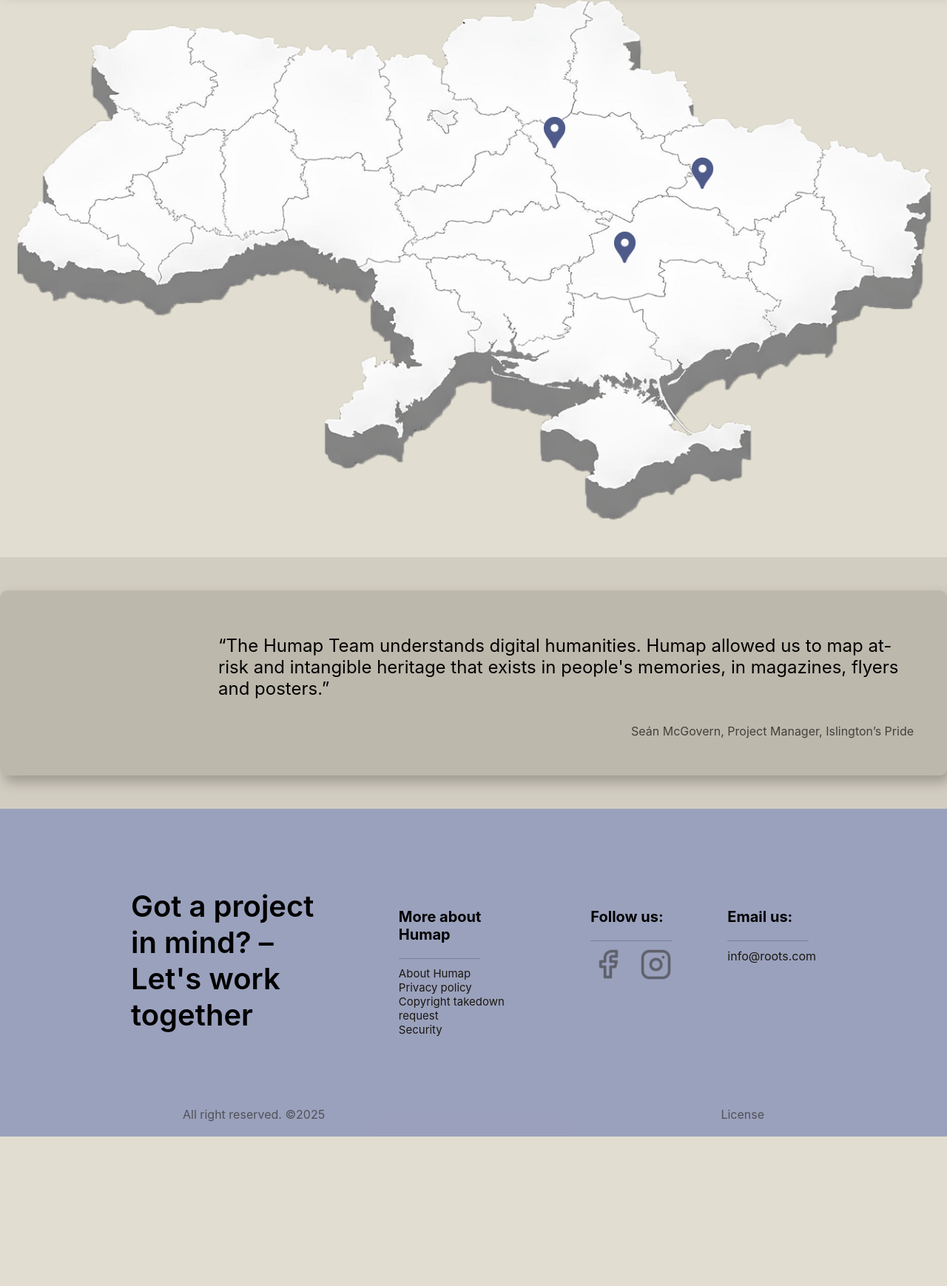
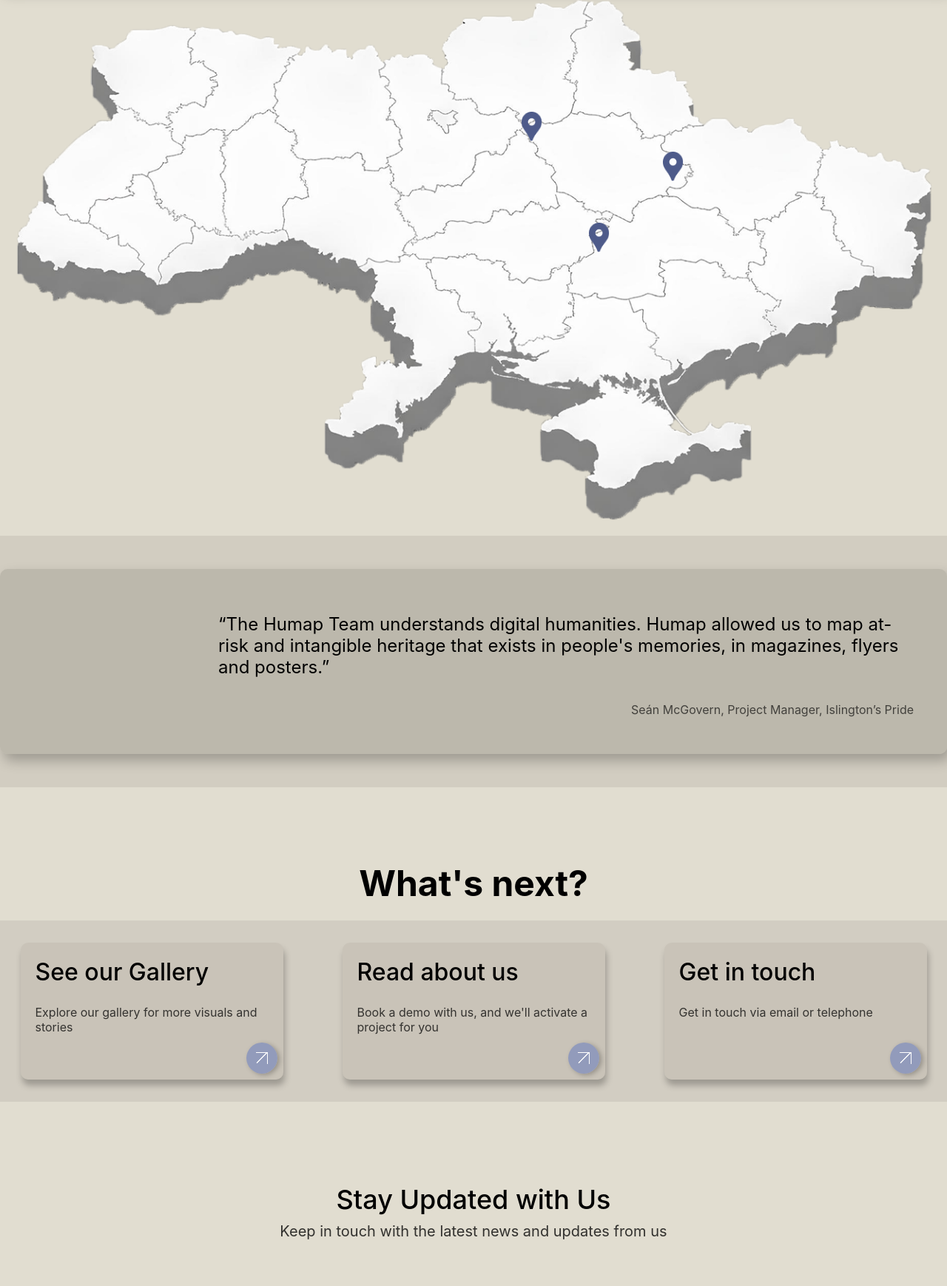
Before and after one commit to LizaTreska/project, a website: page public/index.html in a window 1280 px wide. Shown: the part 1033-2771 px from the top of the page at 74% size. Before the commit the page ends 2569 px from the top, so only its background shows below. Drawn offline with nearby package versions, Linux system fonts and the light colour scheme.

Commit message:
add changes

```diff
--- a/public/index.html
+++ b/public/index.html
@@ -17,7 +17,7 @@
         <li><a href="#!" class="header_link_gallery">Gallery</a></li>
         <li><a href="#!" class="header_link_contacts">Members</a></li>
         <li><a href="#!" class="header_link_contacts">Tools</a></li>
-        <li><a href="/form.html" class="header_link_contacts">Join Us</a></li>
+        <li><a href="/public/form.html" class="header_link_contacts">Join Us</a></li>
       </ul>
     </nav>
     <a href="./regist.html" class="btn">Get in touch</a>
@@ -86,10 +86,54 @@
     <div class="text-container">
     <p class="text-quote">
       “The Humap Team understands digital humanities. Humap allowed us to map at-risk and intangible heritage that exists
-      in people's memories, in magazines, flyers and posters.”
+      in people's memories, in magazines, flyers <br> and posters.”
     </p>
     <p class="quote-author">Seán McGovern, Project Manager, Islington’s Pride</p>
     </div>
+  </div>
+</section>
+<section class="whats-next">
+    <h2>What's next?</h2>
+    <div class="container-wats-next">
+    <div class="cards">
+      <div class="card">
+        <h3>See our Gallery</h3>
+        <p>Explore our gallery for more visuals and stories</p>
+        <div class="arrow">
+          <button class="btn_nav"></button>
+        </div>
+      </div>
+
+      <div class="card">
+        <h3>Read about us</h3>
+        <p>Book a demo with us, and we'll activate a project for you</p>
+        <div class="arrow">
+          <button class="btn_nav"></button>
+        </div>
+      </div>
+
+      <div class="card">
+        <h3>Get in touch</h3>
+        <p>Get in touch via email or telephone</p>
+        <div class="arrow">
+          <button class="btn_nav"></button>
+        </div>
+      </div>
+    </div>
+  </div>
+</section>
+<section class="form">
+  <h2>Stay Updated with Us</h2>
+  <p>Keep in touch with the latest news and updates from us</p>
+  <div class="form-main">
+    <div class="container-form">
+    <div class="design"></div>
+    <form action="">
+       <input type="text" name="name" placeholder="Name" required>
+      <input type="email" name="email" placeholder="Email" required>
+    </form>
+    <button class="submit-btn">Subscribe</button>
+  </div>
   </div>
 </section>
     <script src="https://cdn.jsdelivr.net/npm/swiper@8.4.5/swiper-bundle.min.js"></script>
--- a/public/style.css
+++ b/public/style.css
@@ -27,6 +27,10 @@ p {
 form {
   display: flex;
   flex-direction: column;
+}
+
+h3 {
+  margin: 0;
 }
 
 /* header */
@@ -176,6 +180,7 @@ form {
   background-color: rgba(135, 147, 188, 0.82);
   box-shadow: 3px 2px 6.7px 0 rgba(0, 0, 0, 0.25);
   position: relative;
+  border: none;
 
   transition: scale 0.3s;
 }
@@ -247,7 +252,7 @@ form {
   flex-shrink: 0;
 }
 
-/*сторінка форма*/
+/*форми*/
 
 .container {
   background-color: rgba(179, 174, 163, 0.28);
@@ -382,6 +387,12 @@ input::placeholder {
   align-items: center;
 }
 
+.form-main input {
+  width: 580px;
+  height: 70px;
+  margin-bottom: 40px;
+}
+
 .checkbox-group {
   background: rgba(255, 255, 255, 0.6);
   max-height: 200px;
@@ -400,7 +411,7 @@ input::placeholder {
   align-items: center;
 }
 
-button {
+.submit-btn {
   background-color: rgba(147, 155, 187, 1);
   color: rgba(41, 40, 37, 1);
   border: none;
@@ -411,16 +422,28 @@ button {
   font-size: 20px;
   text-align: left;
   padding-left: 25px;
+  box-shadow: 5px 9px 17.3px -1px rgba(0, 0, 0, 0.25);
+  transition: scale 0.3s;
 }
 
+.submit-btn:hover {
+  transform: scale(1.1);
+}
+
+
 .form-join button {
-width: 700px;
+width: 725px;
 height: 64px;
 }
 
 .form-signup button,
 .form-login button {
   width: 500px;
+  height: 70px;
+}
+
+.form-main button {
+  width: 605px;
   height: 70px;
 }
 
@@ -527,40 +550,49 @@ height: 64px;
   padding: 0 70px;
 }
 
-/*map*/
 .map {
   display: flex;
   justify-content: center;
 }
+
 .map-container {
-  width: 1335px;
-  height: 770px;
   position: relative;
+  width: 100%;
+  max-width: 1335px;
+}
+
+.map-img {
+  width: 100%;
+  height: auto;
+  display: block;
 }
 
 .map-icon {
-    position: absolute;
-    transition: transform 0.3s;
-    width: 30.02px;
-    height: 43.32px;
-    opacity: 1;
+  position: absolute;
+  transition: transform 0.3s;
+  width: 2.2%; /* замість фіксованих px */
+  height: auto;
+  opacity: 1;
 }
+
 .map-icon:hover {
-    transform: scale(1.1);
+  transform: scale(1.1);
 }
+
+/* координати у відсотках відносно зображення */
 .icon-1 {
-  top: 175px;
-  left: 735px;
+  top: 22.7%;
+  left: 55.1%;
 }
 
 .icon-2 {
-  top: 230px;
-  left: 935px;
+  top: 29.9%;
+  left: 70.0%;
 }
 
 .icon-3 {
-  top: 330px;
-  left: 830px;
+  top: 42.9%;
+  left: 62.2%;
 }
 
 /*quote*/
@@ -580,6 +612,8 @@ height: 64px;
   box-shadow: 5px 9px 17.3px rgba(0, 0, 0, 0.25);
   border-radius: 10px;
   margin: auto;
+
+
 }
 
 .quote .text-container {
@@ -596,6 +630,7 @@ height: 64px;
 .text-quote {
 font-size: 24px;
 text-align: left;
+
 }
 
 .quote-author {
@@ -603,3 +638,126 @@ text-align: left;
   margin-top: auto;
   align-self: flex-end;
 }
+
+
+
+.whats-next {
+  padding: 80px 0;
+  text-align: center;
+}
+
+.whats-next h2 {
+  font-size: 48px;
+  line-height: 20px;
+  color: rgba(0, 0, 0, 1);
+}
+
+.container-wats-next {
+  min-height: 245px;
+  background-color: rgba(179, 174, 163, 0.33);
+  display: flex;
+  justify-content: center; /* по горизонталі */
+  align-items: center;
+}
+
+.cards {
+  display: flex;
+  flex-wrap: wrap;
+  gap: 80px;
+  justify-content: center;
+}
+
+.card {
+  background-color: rgba(179, 174, 163, 0.32);
+  border-radius: 10px;
+  box-shadow: 2px 8px 8.4px rgba(0, 0, 0, 0.25);
+  width: 315px;
+  height: 145px;
+  text-align: left;
+  position: relative;
+  transition: box-shadow 0.3s ease;
+  padding: 20px;
+}
+
+
+.card:hover {
+  box-shadow: 0 6px 14px rgba(0, 0, 0, 0.15);
+}
+
+.card h3 {
+  font-size: 32px;
+  font-weight: 500;
+  margin-bottom: 25px;
+}
+
+.card p {
+  font-size: 16px;
+  line-height: 20px;
+  color: rgba(0, 0, 0, 0.74);
+}
+
+.arrow {
+  position: absolute;
+  bottom: 10px;
+  right: 10px;
+  width: 40px;
+  height: 40px;
+  border-radius: 50%;
+  transition: background-color 0.3s ease;
+}
+
+.form {
+  position: relative;
+  padding-bottom: 130px ;
+    overflow: hidden;
+}
+.form::before {
+  content: "";
+  position: absolute;
+  top: 53%; /* по центру секції */
+  left: 50%;
+  transform: translate(-50%, -50%); /* точно по центру */
+  width: 100vw; /* розтягуємо на всю ширину екрану */
+  height: 250px; /* висота смуги */
+  background-color: rgba(179, 174, 163, 0.42); /* колір і прозорість */
+  z-index: 0;
+  box-shadow: 5px 9px 17.3px -1px rgba(0, 0, 0, 0.25);
+  border-radius: 10px;
+}
+
+.container-form {
+  display: flex;
+  flex-direction: column;
+  align-items: center;
+  margin: 0 auto;
+    z-index: 1;
+
+}
+
+.form-main {
+  position: relative;
+  z-index: 1; /* форма поверх смуги */
+  display: flex;
+  align-items: center;
+  justify-content: center;
+  width: 790px;
+  height: 400px;
+  background-color: rgba(179, 174, 163, 0.79);
+  border-radius: 10px;
+  box-shadow: 3px 13px 12.9px 0 rgba(0, 0, 0, 0.25);
+  margin: 0 auto;
+}
+.form h2 {
+  text-align: center;
+  font-size: 36px;
+  font-weight: 500;
+  margin-bottom: 9px;
+}
+
+.form p {
+   text-align: center;
+   font-size: 20px;
+   font-weight: 500px;
+   margin-bottom: 65px;
+   color: rgba(0, 0, 0, 0.78);
+}
```
Also changed, not shown: public/form.html (+1 -1 lines), public/login.html (+1 -1 lines), public/regist.html (+1 -1 lines).
